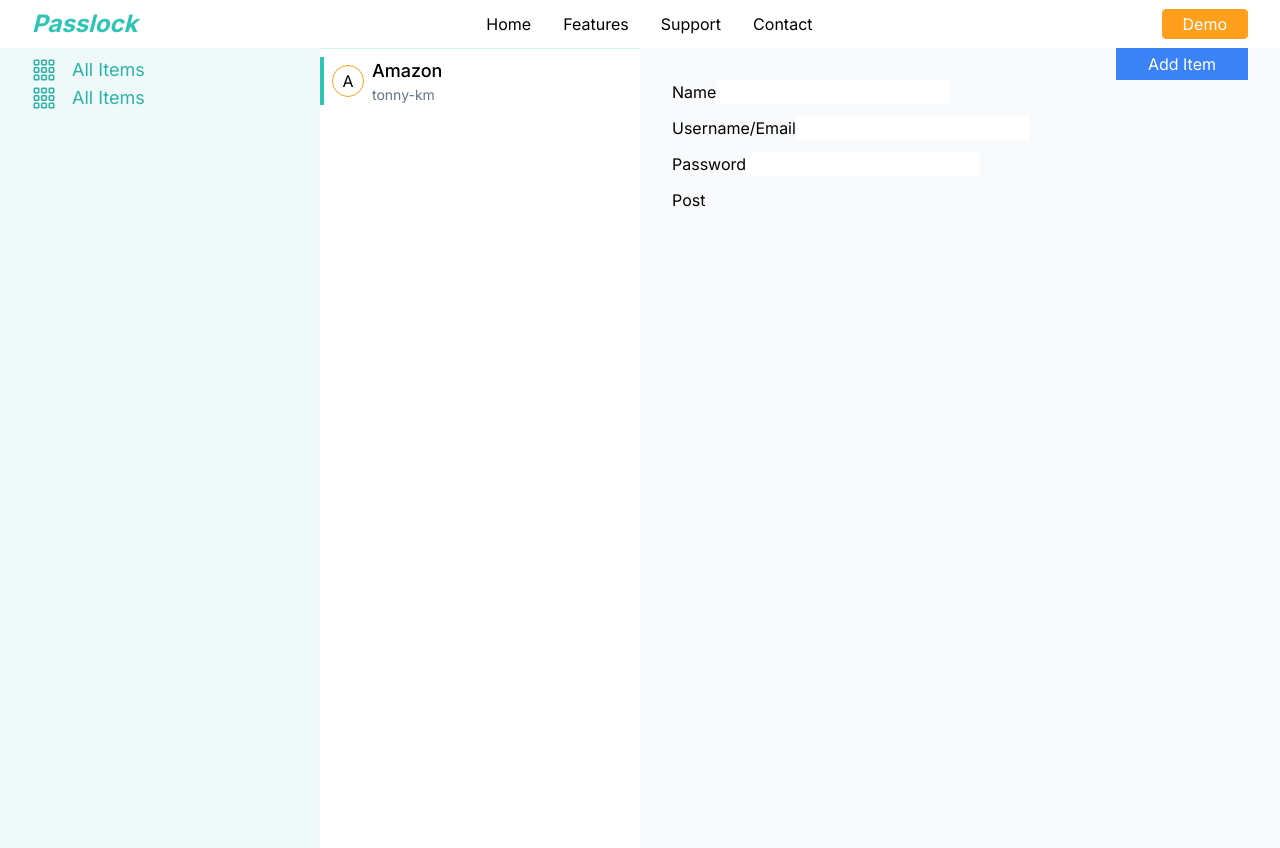
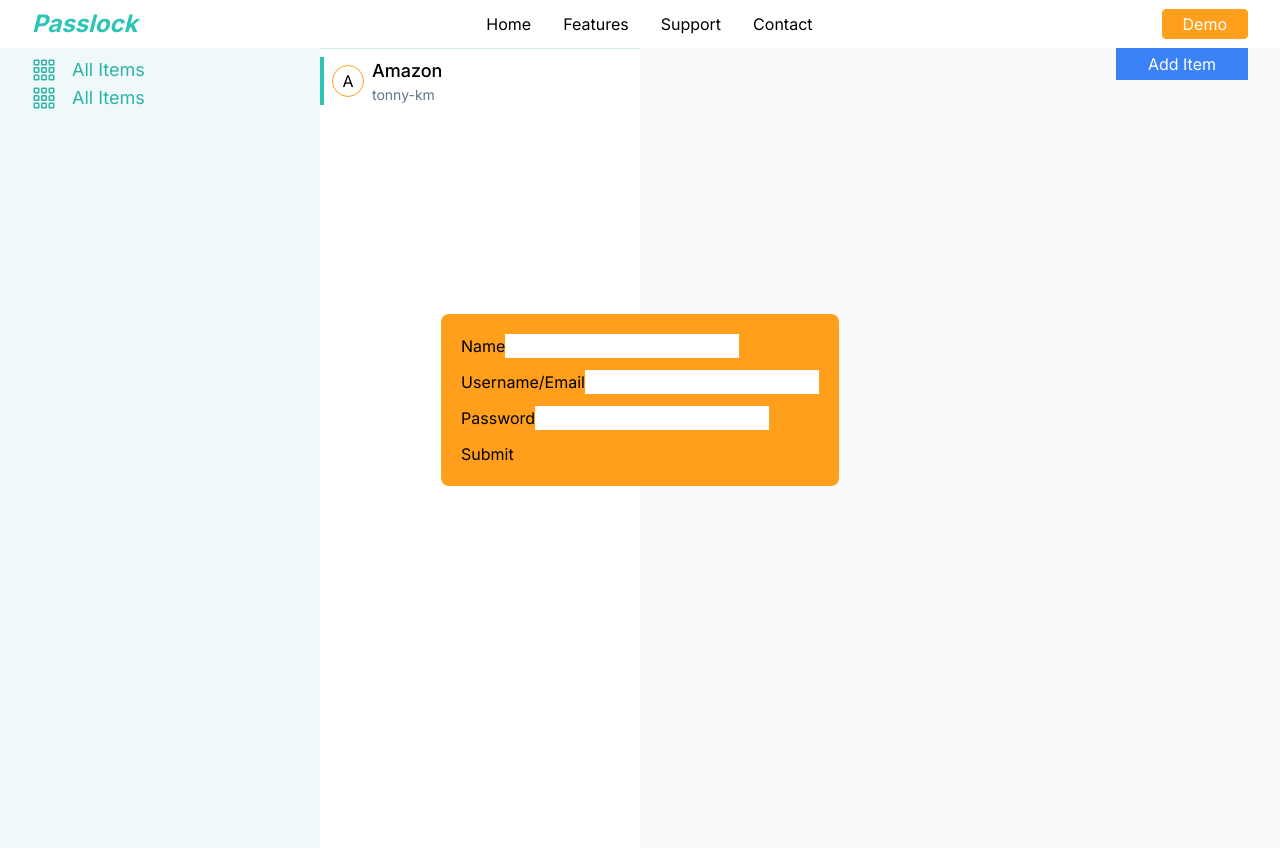
Before and after one commit to Tonnykimanthi/passlock, a Next.js app: page /demo in a window 1280 px wide. Built offline with nearby package versions, Linux system fonts and the light colour scheme.

Commit message:
Update AddItemForm.tsx

```diff
--- a/components/ui/AddItemForm.tsx
+++ b/components/ui/AddItemForm.tsx
@@ -27,7 +27,12 @@ const AddItemForm = () => {
   };
 
   return (
-    <form className="space-y-3" onSubmit={handleSubmit}>
+    <form
+      className="absolute left-1/2 top-1/2 -translate-x-1/2 -translate-y-1/2 space-y-3 rounded-lg bg-accent p-5"
+      onSubmit={(e) => {
+        e.preventDefault();
+      }}
+    >
       <div>
         <label htmlFor="name">Name</label>
         <input
@@ -55,14 +60,7 @@ const AddItemForm = () => {
           onChange={(e) => setPasswordField(e.target.value)}
         />
       </div>
-      <input
-        type="submit"
-        value="Post"
-        onClick={(e) => {
-          e.preventDefault();
-          handleSubmit();
-        }}
-      />
+      <input type="submit" value="Submit" onClick={handleSubmit} />
     </form>
   );
 };
```
